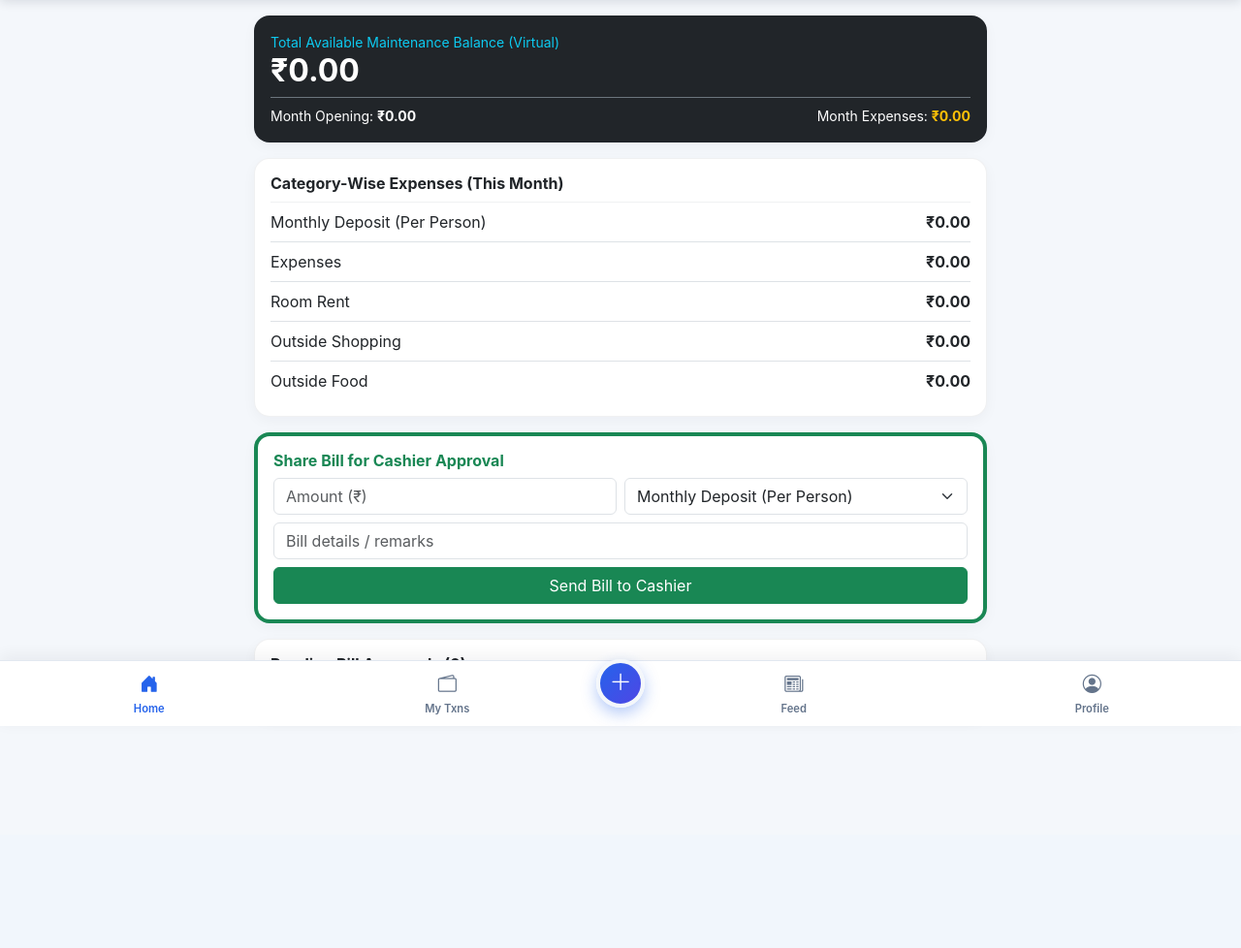
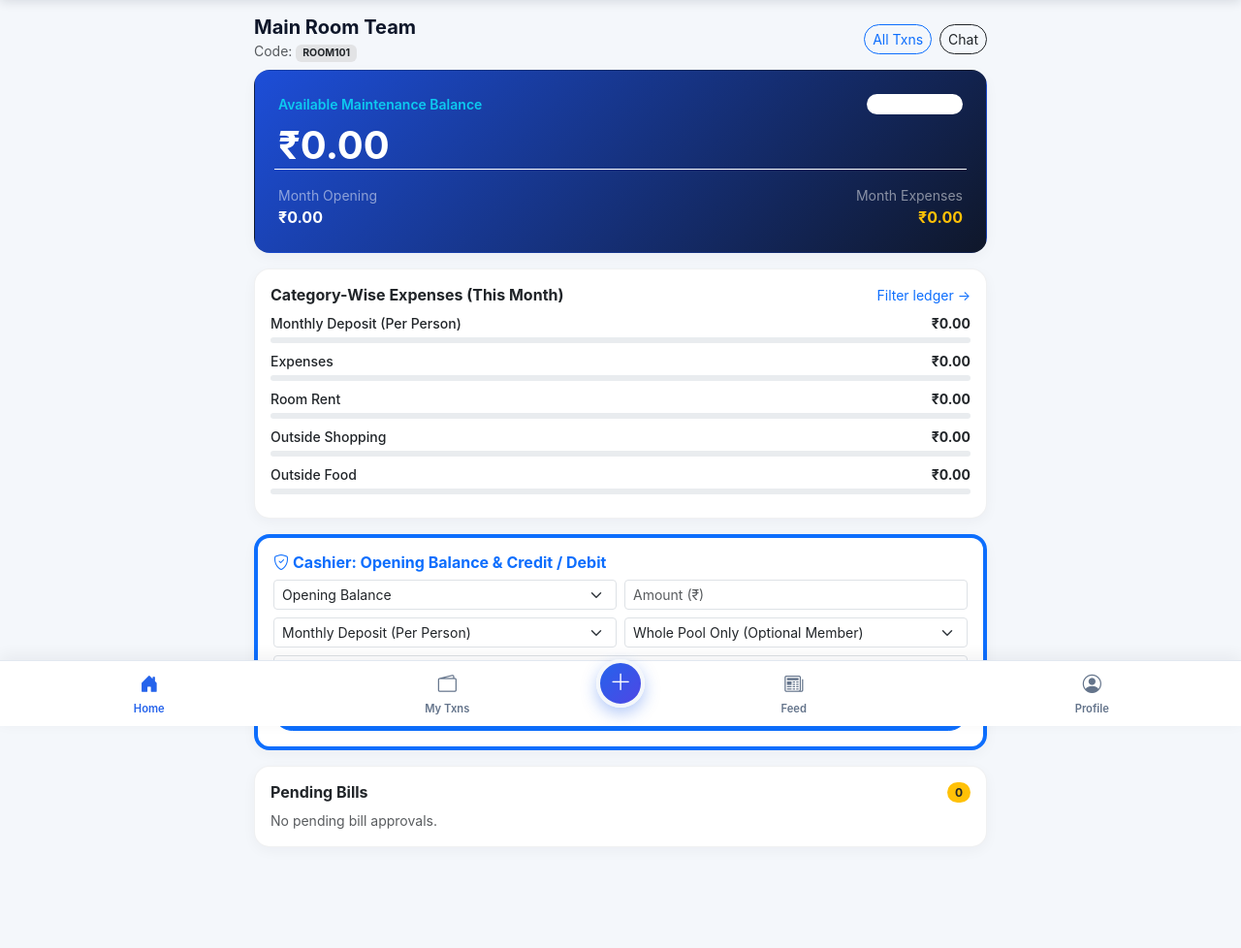
Before and after one commit to Bmk265/Tharvatha-Cheptha, a Flask app: page / in a window 1280 px wide. Shown: the part 51-1029 px from the top of the page at 97% size. Before the commit the page ends 800 px from the top, so only its background shows below. Run offline with Flask 3, Linux system fonts and the light colour scheme; the visitor is signed in with stand-in values (Sample User, id 1); data comes from the database, SQL or seed files in the repository; data that the repository does not hold is empty.

Commit message:
Update dashboard.html

```diff
--- a/templates/dashboard.html
+++ b/templates/dashboard.html
@@ -1,119 +1,155 @@
 {% extends "base.html" %}
 {% block content %}
-<!-- Top Summary Cards -->
-<div class="card p-3 bg-dark text-white mb-3">
-  <small class="text-info">Total Available Maintenance Balance (Virtual)</small>
-  <h2 class="fw-bold mb-2">₹{{ "%.2f"|format(available_balance) }}</h2>
-  <div class="d-flex justify-content-between border-top border-secondary pt-2 small">
-    <span>Month Opening: <strong>₹{{ "%.2f"|format(month_opening) }}</strong></span>
-    <span>Month Expenses: <strong class="text-warning">₹{{ "%.2f"|format(month_expenses) }}</strong></span>
+<!-- Team Header & Quick Shortcuts -->
+<div class="d-flex justify-content-between align-items-center mb-2">
+  <div>
+    <h5 class="fw-bold mb-0">{{ active_team.name }}</h5>
+    <small class="text-muted">
+      {{ active_team.city ~ ' • ' if active_team.city else '' }}Code: <span class="badge bg-secondary-subtle text-dark">{{ active_team.invite_code }}</span>
+    </small>
+  </div>
+  <div class="d-flex gap-2">
+    <a href="{{ url_for('all_transactions') }}" class="btn btn-sm btn-outline-primary rounded-pill">All Txns</a>
+    <a href="{{ url_for('chat') }}" class="btn btn-sm btn-outline-dark rounded-pill">Chat</a>
   </div>
 </div>
 
-<!-- Category-wise Expenses -->
-<div class="card p-3 mb-3">
-  <h6 class="fw-bold mb-2">Category-Wise Expenses (This Month)</h6>
-  <ul class="list-group list-group-flush">
-    {% for cat, amt in category_totals.items() %}
-    <li class="list-group-item d-flex justify-content-between px-0">
-      <span>{{ cat }}</span>
-      <strong>₹{{ "%.2f"|format(amt) }}</strong>
-    </li>
-    {% endfor %}
-  </ul>
+<!-- Main Maintenance Balance Hero Card -->
+<div class="card p-4 mb-3 text-white" style="background: linear-gradient(135deg, #1d4ed8 0%, #0f172a 100%);">
+  <div class="d-flex justify-content-between align-items-center">
+    <span class="small text-info fw-semibold">Available Maintenance Balance</span>
+    <span class="badge bg-white bg-opacity-15 rounded-pill">Virtual Record</span>
+  </div>
+  <h1 class="fw-bold my-2">₹{{ "%.2f"|format(available_balance) }}</h1>
+  <div class="row g-2 pt-2 border-top border-white border-opacity-15 small">
+    <div class="col-6">
+      <div class="text-white-50">Month Opening</div>
+      <div class="fw-bold fs-6">₹{{ "%.2f"|format(month_opening) }}</div>
+    </div>
+    <div class="col-6 text-end">
+      <div class="text-white-50">Month Expenses</div>
+      <div class="fw-bold fs-6 text-warning">₹{{ "%.2f"|format(month_expenses) }}</div>
+    </div>
+  </div>
 </div>
 
-<!-- Cashier Controls vs Member Bill Submission -->
-{% if current_user.role == 'cashier' %}
+<!-- Category-Wise Expenses -->
+<div class="card p-3 mb-3">
+  <div class="d-flex justify-content-between align-items-center mb-2">
+    <h6 class="fw-bold mb-0">Category-Wise Expenses (This Month)</h6>
+    <a href="{{ url_for('all_transactions') }}" class="small text-decoration-none">Filter ledger →</a>
+  </div>
+  {% for cat, amt in category_totals.items() %}
+    {% set pct = ((amt / month_expenses * 100) if month_expenses > 0 else 0) %}
+    <div class="mb-2">
+      <div class="d-flex justify-content-between small mb-1">
+        <span class="fw-medium">{{ cat }}</span>
+        <span class="fw-bold">₹{{ "%.2f"|format(amt) }}</span>
+      </div>
+      <div class="progress" style="height: 6px; border-radius: 999px;">
+        <div class="progress-bar bg-primary" style="width: {{ '%.1f'|format(pct if pct <= 100 else 100) }}%;"></div>
+      </div>
+    </div>
+  {% endfor %}
+</div>
+
+<!-- Cashier Pool Controls vs Member Bill Claim -->
+{% if is_cashier %}
 <div class="card p-3 mb-3 border-start border-4 border-primary">
-  <h6 class="fw-bold text-primary">Cashier: Credit / Debit / Opening Balance</h6>
+  <h6 class="fw-bold text-primary mb-2"><i class="bi bi-shield-check me-1"></i>Cashier: Opening Balance & Credit / Debit</h6>
   <form method="POST" action="{{ url_for('cashier_transaction') }}">
     <div class="row g-2">
       <div class="col-6">
-        <select name="tx_type" class="form-select" required>
-          <option value="opening">Set Opening Balance</option>
+        <select name="tx_type" class="form-select form-select-sm" required>
+          <option value="opening">Opening Balance</option>
           <option value="credit">Credit (+ Add Money)</option>
           <option value="debit">Debit (- Expense)</option>
         </select>
       </div>
       <div class="col-6">
-        <input type="number" step="0.01" name="amount" class="form-control" placeholder="Amount (₹)" required>
+        <input type="number" step="0.01" name="amount" class="form-control form-control-sm" placeholder="Amount (₹)" required>
+      </div>
+      <div class="col-sm-6">
+        <select name="category" class="form-select form-select-sm" required>
+          {% for cat in categories %}
+            <option value="{{ cat }}">{{ cat }}</option>
+          {% endfor %}
+        </select>
+      </div>
+      <div class="col-sm-6">
+        <select name="user_id" class="form-select form-select-sm">
+          <option value="">Whole Pool Only (Optional Member)</option>
+          {% for m in members %}
+            <option value="{{ m.id }}">{{ m.name }}</option>
+          {% endfor %}
+        </select>
       </div>
       <div class="col-12">
-        <select name="category" class="form-select" required>
+        <input type="text" name="remarks" class="form-control form-control-sm" placeholder="Remarks (e.g., Monthly deposit / Room rent)" required>
+      </div>
+      <div class="col-12">
+        <button class="btn btn-primary btn-sm w-100 rounded-pill py-2 fw-semibold">Update Pool Balance</button>
+      </div>
+    </div>
+  </form>
+</div>
+{% else %}
+<div class="card p-3 mb-3 border-start border-4 border-success">
+  <h6 class="fw-bold text-success mb-2"><i class="bi bi-receipt me-1"></i>Share Bill for Cashier Approval</h6>
+  <form method="POST" action="{{ url_for('submit_claim') }}">
+    <div class="row g-2">
+      <div class="col-6">
+        <input type="number" step="0.01" name="amount" class="form-control form-control-sm" placeholder="Amount (₹)" required>
+      </div>
+      <div class="col-6">
+        <select name="category" class="form-select form-select-sm" required>
           {% for cat in categories %}
             <option value="{{ cat }}">{{ cat }}</option>
           {% endfor %}
         </select>
       </div>
       <div class="col-12">
-        <select name="user_id" class="form-select">
-          <option value="">-- Whole Pool Only (Optional Person) --</option>
-          {% for m in members %}
-            <option value="{{ m.id }}">{{ m.name }}</option>
-          {% endfor %}
-        </select>
+        <input type="text" name="remarks" class="form-control form-control-sm" placeholder="Bill details / remarks" required>
       </div>
       <div class="col-12">
-        <input type="text" name="remarks" class="form-control" placeholder="Remarks (e.g. April deposit / Room rent)" required>
-      </div>
-      <div class="col-12">
-        <button class="btn btn-primary w-100">Update Pool Account</button>
-      </div>
-    </div>
-  </form>
-</div>
-{% else %}
-<div class="card p-3 mb-3 border-start border-4 border-success">
-  <h6 class="fw-bold text-success">Share Bill for Cashier Approval</h6>
-  <form method="POST" action="{{ url_for('submit_claim') }}">
-    <div class="row g-2">
-      <div class="col-6">
-        <input type="number" step="0.01" name="amount" class="form-control" placeholder="Amount (₹)" required>
-      </div>
-      <div class="col-6">
-        <select name="category" class="form-select" required>
-          {% for cat in categories %}
-            <option value="{{ cat }}">{{ cat }}</option>
-          {% endfor %}
-        </select>
-      </div>
-      <div class="col-12">
-        <input type="text" name="remarks" class="form-control" placeholder="Bill details / remarks" required>
-      </div>
-      <div class="col-12">
-        <button class="btn btn-success w-100">Send Bill to Cashier</button>
+        <button class="btn btn-success btn-sm w-100 rounded-pill py-2 fw-semibold">Submit Bill to Cashier</button>
       </div>
     </div>
   </form>
 </div>
 {% endif %}
 
-<!-- Pending Bills Queue -->
-<div class="card p-3 mb-3">
-  <h6 class="fw-bold">Pending Bill Approvals ({{ pending_claims|length }})</h6>
+<!-- Pending Approvals -->
+<div class="card p-3">
+  <div class="d-flex justify-content-between align-items-center mb-2">
+    <h6 class="fw-bold mb-0">Pending Bills</h6>
+    <span class="badge bg-warning text-dark rounded-pill">{{ pending_claims|length }}</span>
+  </div>
   {% if pending_claims %}
     {% for c in pending_claims %}
-    <div class="border rounded p-2 mb-2 bg-light">
-      <div class="d-flex justify-content-between">
-        <strong>{{ c.user.name }} — ₹{{ "%.2f"|format(c.amount) }}</strong>
-        <span class="badge bg-secondary">{{ c.category }}</span>
+      <div class="p-3 rounded-3 bg-light mb-2">
+        <div class="d-flex justify-content-between align-items-start">
+          <div>
+            <div class="fw-bold">{{ c.user.name }} • ₹{{ "%.2f"|format(c.amount) }}</div>
+            <div class="small text-muted">{{ c.remarks }}</div>
+            <div class="text-secondary" style="font-size: 0.75rem;">{{ c.category }} • {{ c.created_at.strftime('%d %b, %I:%M %p') }}</div>
           </div>
-      <p class="mb-1 small text-muted">{{ c.remarks }} ({{ c.created_at.strftime('%d %b, %I:%M %p') }})</p>
-      {% if current_user.role == 'cashier' %}
-      <div class="d-flex gap-2 mt-1">
+          <span class="badge bg-secondary-subtle text-dark">Pending</span>
+        </div>
+        {% if is_cashier %}
+          <div class="d-flex gap-2 mt-2">
             <form method="POST" action="{{ url_for('process_claim', claim_id=c.id, action='approve') }}">
-          <button class="btn btn-sm btn-success">Approve</button>
+              <button class="btn btn-sm btn-success rounded-pill px-3">Approve</button>
             </form>
             <form method="POST" action="{{ url_for('process_claim', claim_id=c.id, action='reject') }}">
-          <button class="btn btn-sm btn-outline-danger">Reject</button>
+              <button class="btn btn-sm btn-outline-danger rounded-pill px-3">Reject</button>
             </form>
           </div>
         {% endif %}
       </div>
     {% endfor %}
   {% else %}
-    <p class="text-muted small mb-0">No pending bills right now.</p>
+    <p class="text-muted small mb-0">No pending bill approvals.</p>
   {% endif %}
 </div>
 {% endblock %}
```
Lines whose indentation alone changed are shown as unchanged.
